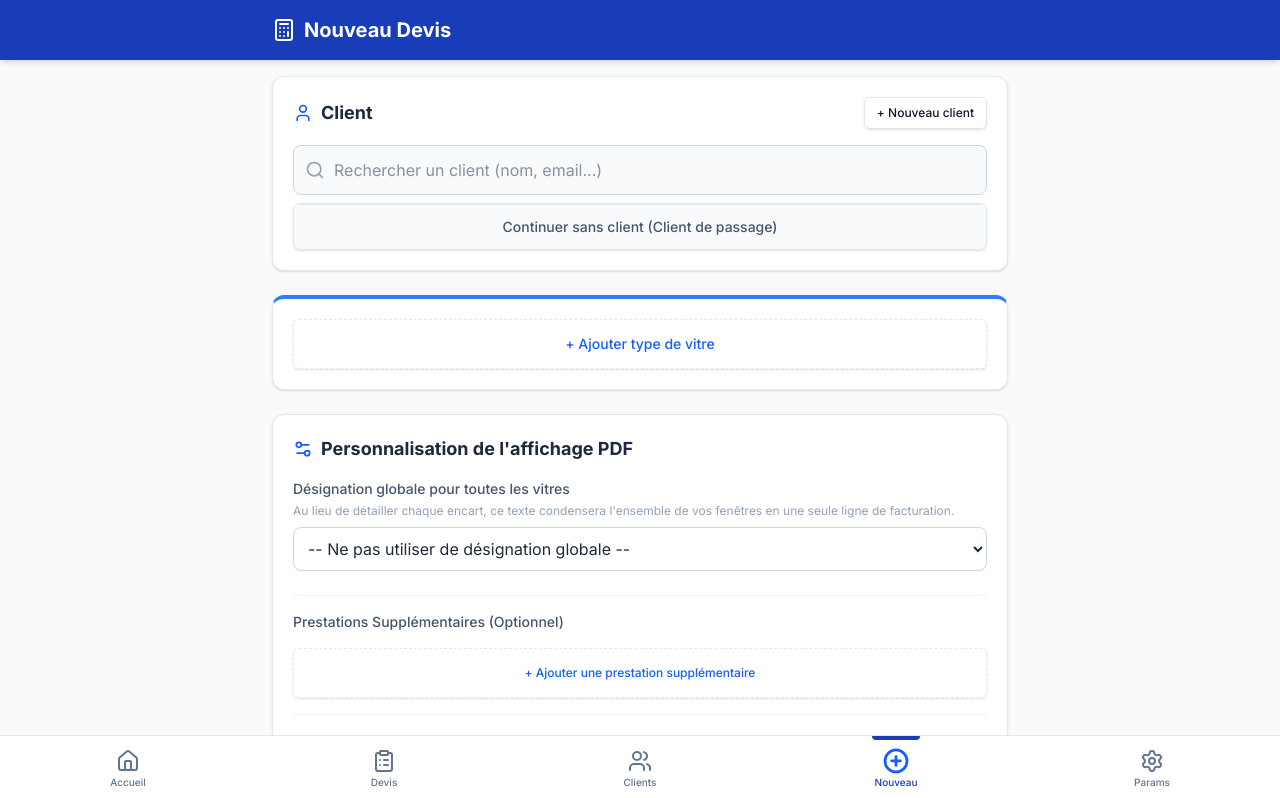
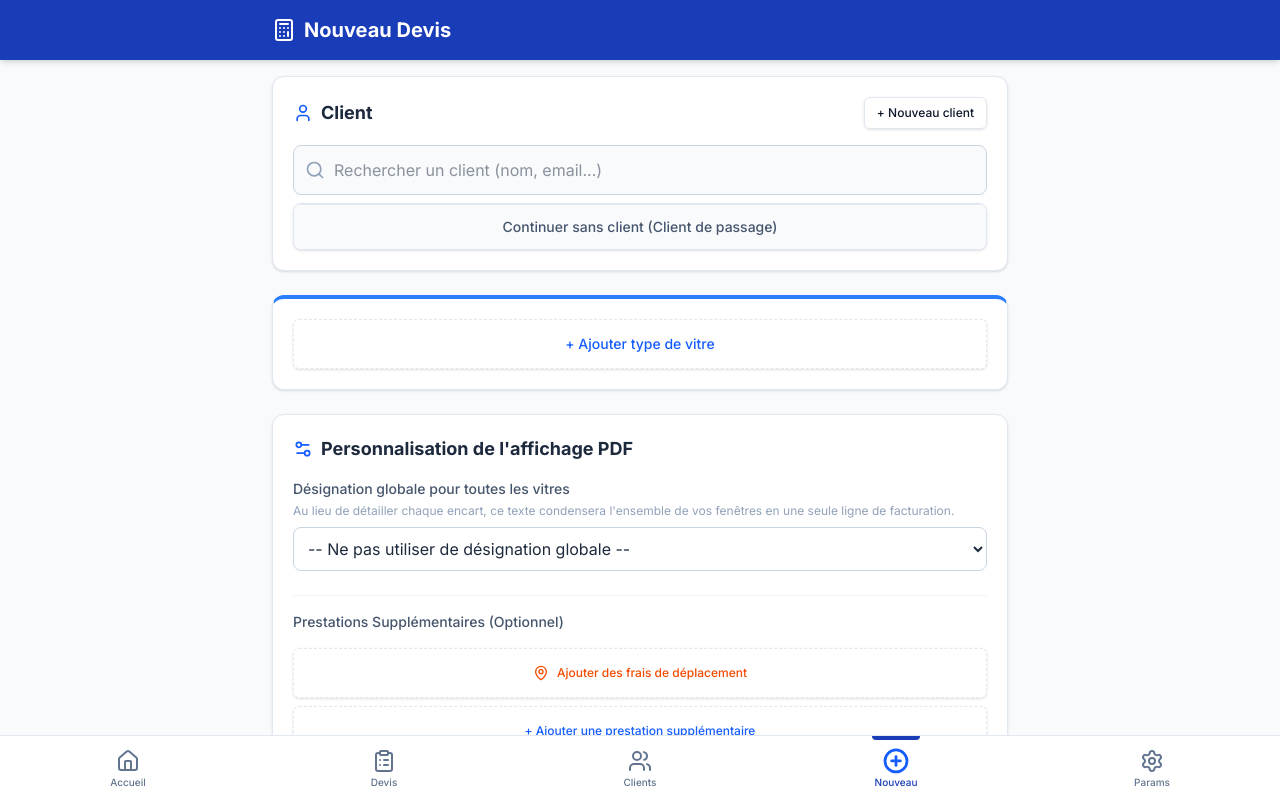
Before and after one commit to adrienoblin/devis-vitres-mvp, a Next.js app: page /devis in a window 1280 px wide. Shown: the top 798 px of the page. Built offline with nearby package versions, Linux system fonts and the light colour scheme; what @react-pdf/renderer would draw is missing.

Commit message:
style: Relocate 'Frais de déplacement' button above extra tasks

```diff
--- a/src/app/devis/page.tsx
+++ b/src/app/devis/page.tsx
@@ -386,11 +386,7 @@ export default function NouveauDevisPage() {
                   </button>
                 ))}
               </div>
-              <div className="mt-6 border-t border-slate-100 pt-4">
-                <Button variant="outline" onClick={() => { setShowTravelCalc(true); setShowAddMenu(false); }} className="w-full text-orange-600 border-orange-200 hover:bg-orange-50 flex items-center justify-center gap-2 font-bold py-6 border-dashed">
-                  <MapPin className="h-5 w-5" /> Ajouter des frais de déplacement
-                </Button>
-              </div>
+
             </div>
           ) : (
             <div className="flex flex-col gap-3">
@@ -482,6 +478,9 @@ export default function NouveauDevisPage() {
                   </div>
                 </div>
               ))}
+              <Button variant="outline" size="sm" onClick={() => setShowTravelCalc(true)} className="w-full border-dashed text-orange-600 border-orange-200 hover:bg-orange-50 py-4 h-auto font-bold flex items-center justify-center gap-2 mb-2">
+                <MapPin className="h-4 w-4" /> Ajouter des frais de déplacement
+              </Button>
               <Button variant="outline" size="sm" onClick={() => setExtraTasks(prev => [...prev, { id: uuidv4(), description: '', price: '' }])} className="w-full border-dashed text-blue-600 border-blue-200 hover:bg-blue-50 py-4 h-auto font-medium">
                 + Ajouter une prestation supplémentaire
               </Button>
```
